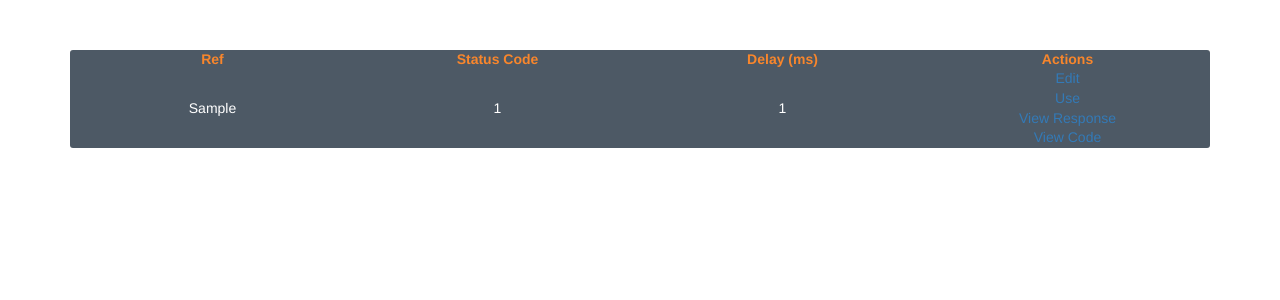
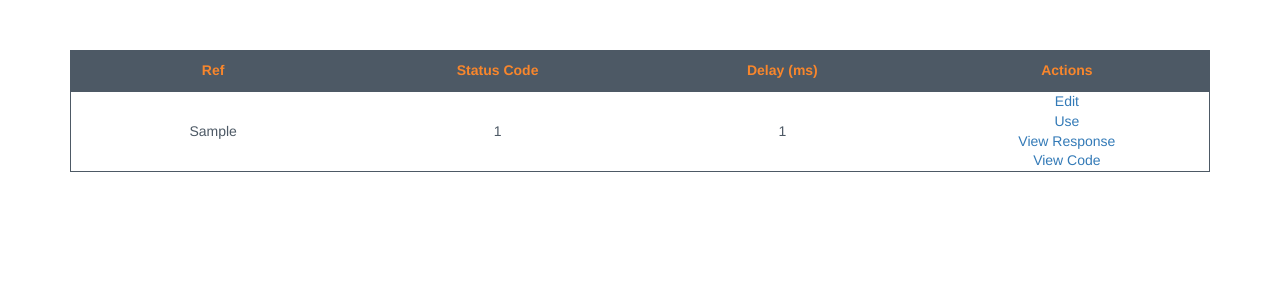
Before and after one commit to shnako/iTec2015Camenita, a Django app: page /pages/ in a window 1280 px wide. Shown: the part 65-365 px from the top of the page. Run offline with Django 3.2, Linux system fonts and the light colour scheme; a user stored in the database is signed in; tables that the repository leaves empty hold one stand-in row (values such as "Sample post"); some libraries are stand-ins or nearby versions.

Commit message:
Improved tables.

```diff
--- a/unified_test/static/css/main.css
+++ b/unified_test/static/css/main.css
@@ -119,14 +119,26 @@ Tables.
 #table-content {
     width: 100%;
     table-layout: fixed;
+    padding-bottom: 10px;
 }
 
 #table-content td, #table-content th {
     text-align: center;
 }
 
-#table-content td {
-    color: white;
+#table-content th {
+    padding: 10px;
+}
+
+#table-content tr {
+    border-width: 1px;
+    border-color: #4d5965;
+    border-style: solid;
+}
+
+#table-content tbody {
+    color: #4d5965;
+    background-color: white;
 }
 
 /*
```
Also changed, not shown: unified_test/templates/app/requests.html (+6 -6 lines).
